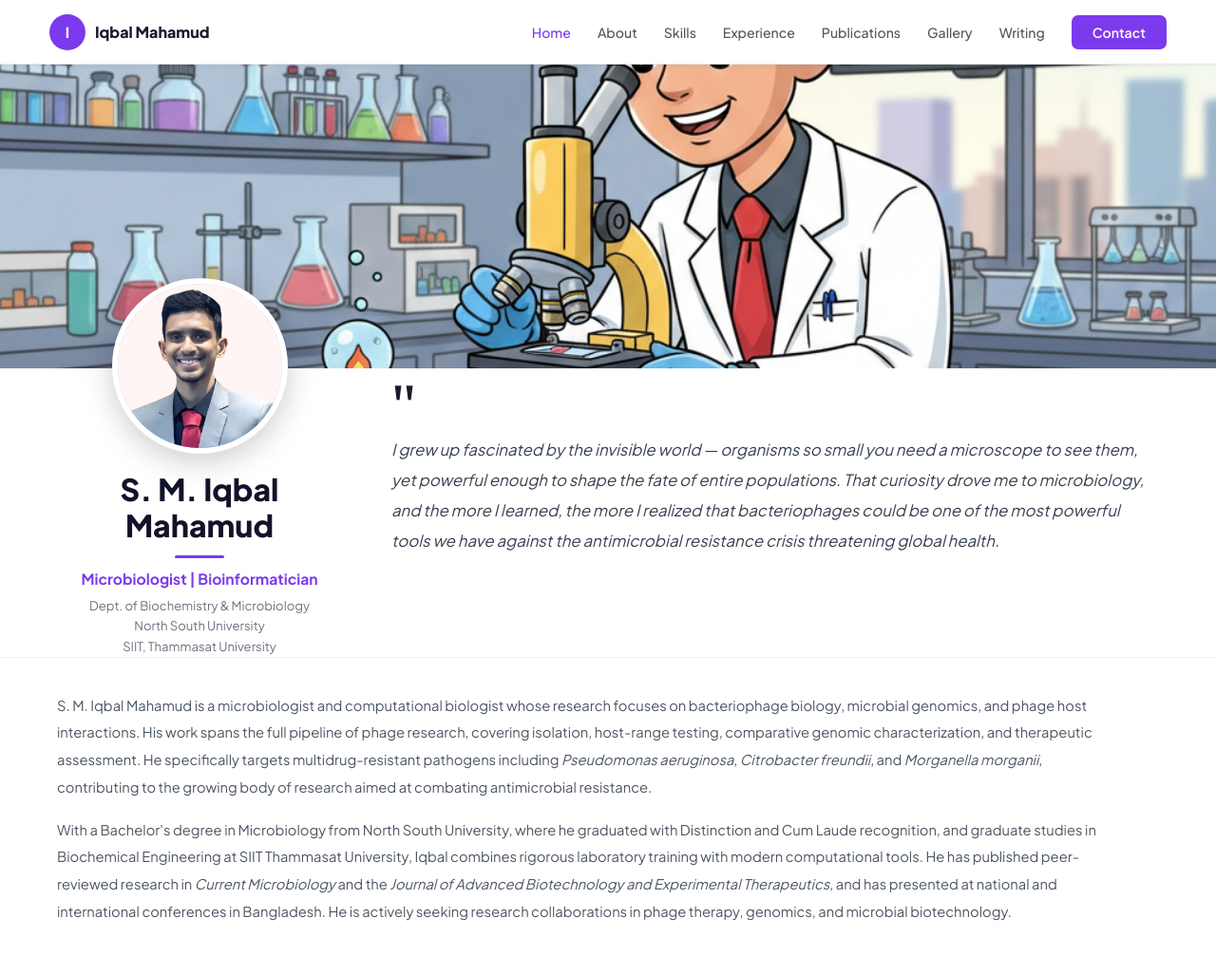
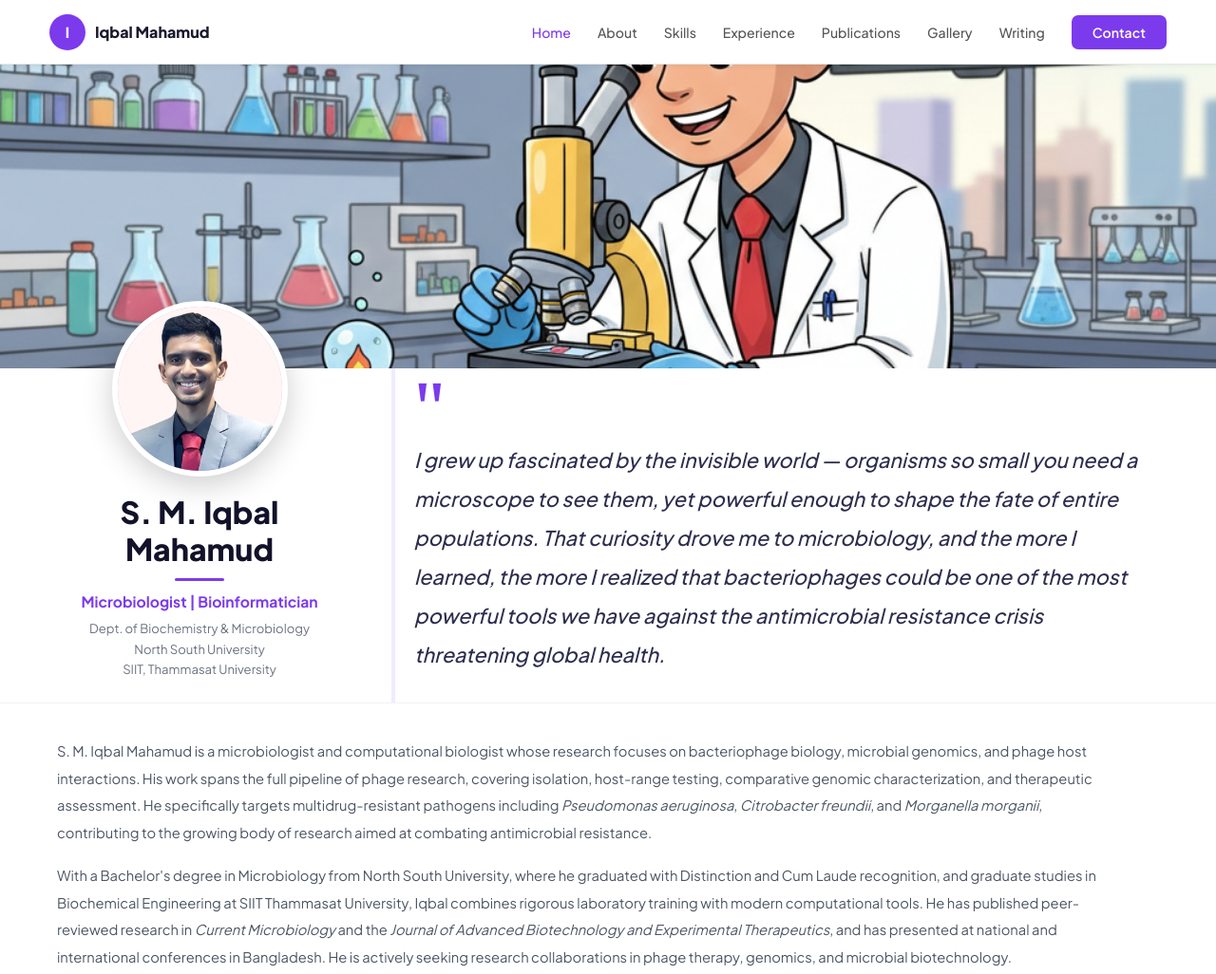
Before and after one commit to imnayon/imnayon.github.io, a plain HTML site: page index.html in a window 1280 px wide. Shown: the top 1026 px of the page at 95% size. Drawn offline with Linux system fonts and the light colour scheme.

Commit message:
Update index.html

```diff
--- a/index.html
+++ b/index.html
@@ -71,7 +71,8 @@ nav {
   display: grid;
   grid-template-columns: 300px 1fr;
   gap: 52px;
-  align-items: flex-start;
+  align-items: center;
+  min-height: 260px;
 }
 
 /* LEFT COL: photo overlapping + name below — all centered */
@@ -117,12 +118,17 @@ nav {
 .profile-title { font-size: 0.98rem; font-weight: 700; color: #7C3AED; margin-bottom: 8px; text-align: center; }
 .profile-dept { font-size: 0.82rem; color: #6b7280; line-height: 1.65; text-align: center; }
 
-/* RIGHT COL: quote aligned to top, starts at same height as photo top */
+/* RIGHT COL: quote vertically centered */
 .quote-wrap {
-  padding-top: 24px;
+  display: flex;
+  flex-direction: column;
+  justify-content: center;
+  align-self: stretch;
+  padding: 30px 0 30px 20px;
+  border-left: 4px solid #f0ebff;
 }
-.big-quote { font-size: 4rem; color: #1a1a2e; line-height: 0.5; font-family: Georgia, serif; display: block; margin-bottom: 14px; }
-.quote-wrap blockquote { font-size: 1.05rem; color: #374151; line-height: 1.9; font-style: italic; font-weight: 400; }
+.big-quote { font-size: 5rem; color: #7C3AED; line-height: 0.3; font-family: Georgia, serif; display: block; margin-bottom: 22px; }
+.quote-wrap blockquote { font-size: 1.35rem; color: #2d2d4e; line-height: 1.9; font-style: italic; font-weight: 500; }
 
 /* BIO paragraphs — full width below, separated by a light rule */
 .bio-section {
```
